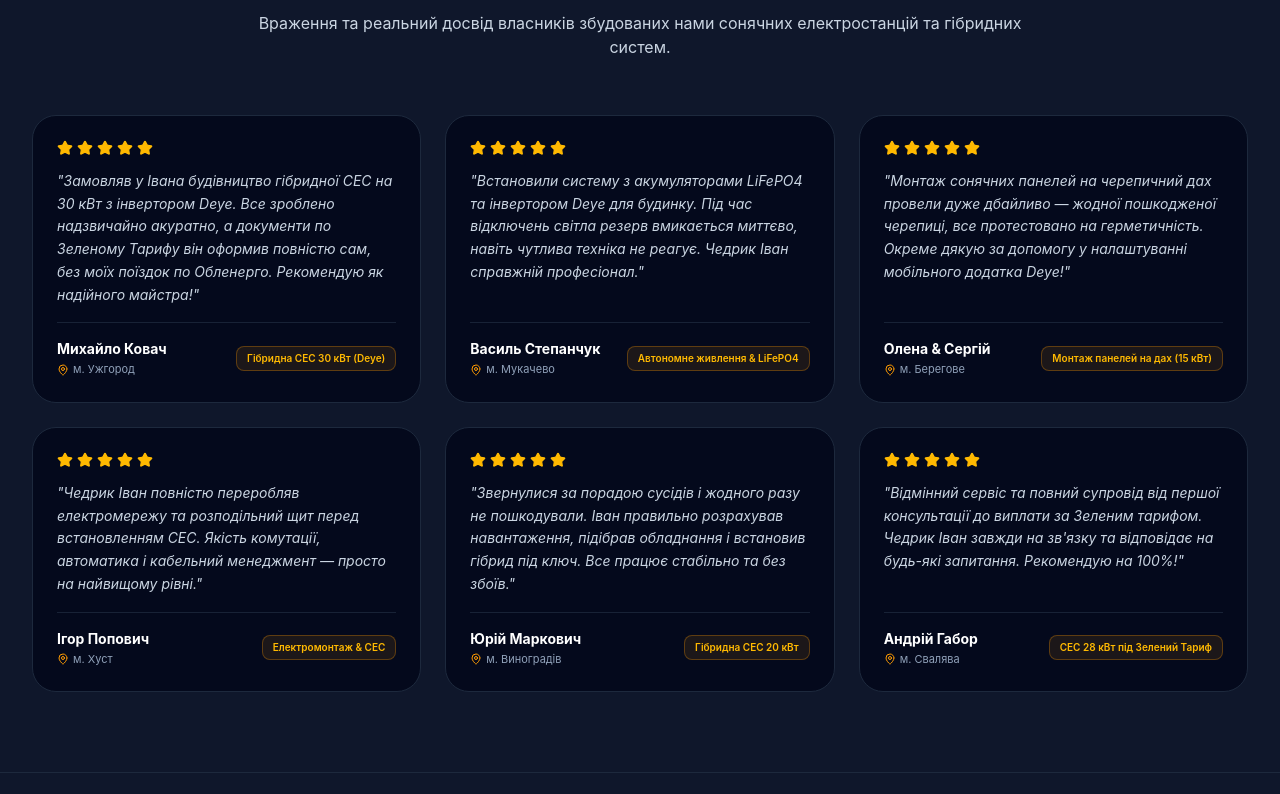
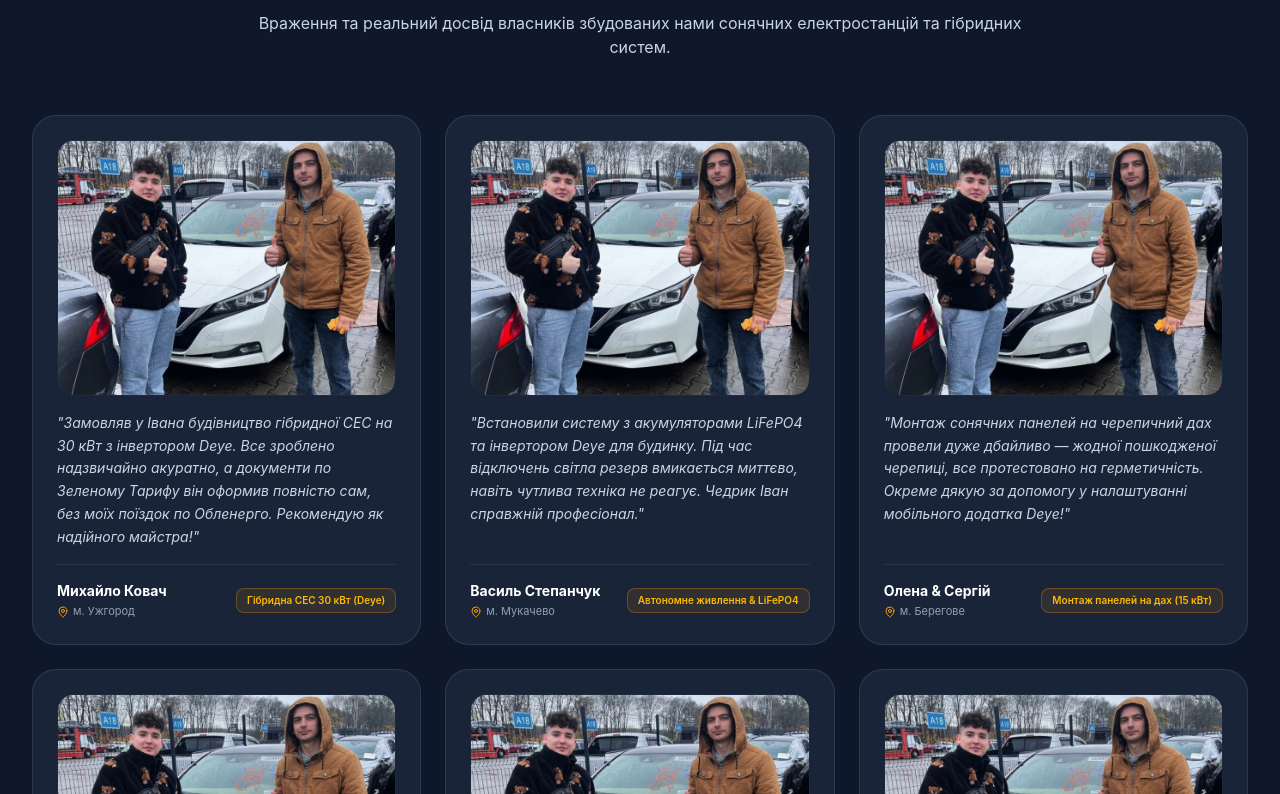
Before and after one commit to ParaskaBohdan/Chedryk_Landing, a React (Vite) app in the folder frontend/: page / in a window 1280 px wide. Shown: the part 4526-5320 px from the top of the page. Built offline with nearby package versions, Linux system fonts and the light colour scheme.

Commit message:
Refactor code structure for improved readability and maintainability

```diff
--- a/frontend/src/components/Testimonials.jsx
+++ b/frontend/src/components/Testimonials.jsx
@@ -1,5 +1,5 @@
 import React from 'react';
-import { Star, MessageSquareQuote, MapPin } from 'lucide-react';
+import { MessageSquareQuote, MapPin } from 'lucide-react';
 
 export default function Testimonials({ theme }) {
   const isDark = theme === 'dark';
@@ -84,17 +84,17 @@ export default function Testimonials({ theme }) {
             <div
               key={item.id}
               className={`flex flex-col justify-between p-5 sm:p-6 rounded-3xl border transition-all duration-300 hover:-translate-y-1 hover:shadow-xl ${
-                isDark ? 'bg-slate-950/80 border-slate-800' : 'bg-white border-slate-200 shadow-md'
+                isDark ? 'bg-slate-800/80 border-slate-700/80 hover:border-amber-400/60' : 'bg-white border-slate-200 shadow-md'
               }`}
             >
-              <div className="space-y-3.5">
-                {/* Top Bar: Stars */}
-                <div className="flex items-center justify-between">
-                  <div className="flex items-center gap-1">
-                    {[...Array(item.rating)].map((_, i) => (
-                      <Star key={i} className="w-4 h-4 fill-amber-400 text-amber-400" />
-                    ))}
-                  </div>
+              <div className="space-y-4">
+                {/* Photo of the installation */}
+                <div className="relative h-64 w-full overflow-hidden rounded-2xl shadow-xs border border-slate-700/20">
+                  <img
+                    src="/review-photo.jpg"
+                    alt="Чедрик Іван монтаж СЕС"
+                    className="w-full h-full object-cover transition-transform duration-500 hover:scale-105"
+                  />
                 </div>
 
                 {/* Comment Body */}
@@ -105,7 +105,7 @@ export default function Testimonials({ theme }) {
 
               {/* Author Footer */}
               <div className={`pt-4 mt-4 border-t flex items-center justify-between gap-3 ${
-                isDark ? 'border-slate-800/80' : 'border-slate-100'
+                isDark ? 'border-slate-700/60' : 'border-slate-100'
               }`}>
                 <div>
                   <h3 className={`font-bold text-xs sm:text-sm ${isDark ? 'text-white' : 'text-slate-900'}`}>
--- a/frontend/src/pages/ServicesPage.jsx
+++ b/frontend/src/pages/ServicesPage.jsx
@@ -51,7 +51,7 @@ export default function ServicesPage({ theme, onOpenConsultation }) {
                 key={service.id}
                 className={`group flex flex-col rounded-2xl border transition-all duration-300 overflow-hidden shadow-md hover:shadow-xl hover:-translate-y-1 ${
                   isDark
-                    ? 'bg-slate-950/80 border-slate-800 hover:border-amber-500/50'
+                    ? 'bg-slate-800/80 border-slate-700/80 hover:border-amber-400/60'
                     : 'bg-white border-slate-200 hover:border-amber-500/50'
                 }`}
               >
@@ -128,10 +128,10 @@ export default function ServicesPage({ theme, onOpenConsultation }) {
 
         {/* Bottom CTA Banner */}
         <div className={`mt-16 p-8 sm:p-10 rounded-3xl border text-center space-y-4 shadow-xl ${
-          isDark ? 'border-slate-800 bg-slate-950/80' : 'border-amber-200 bg-white'
+          isDark ? 'border-slate-700 bg-slate-800/80 text-white' : 'border-slate-300 bg-white'
         }`}>
-          <h3 className="text-xl sm:text-2xl font-extrabold">Бажаєте замовити інженерні послуги?</h3>
-          <p className={`text-xs sm:text-sm max-w-xl mx-auto ${isDark ? 'text-slate-300' : 'text-slate-600'}`}>
+          <h3 className="text-xl sm:text-2xl font-black" style={{ color: isDark ? '#ffffff' : '#000000' }}>Бажаєте замовити інженерні послуги?</h3>
+          <p className="text-xs sm:text-sm font-bold max-w-xl mx-auto" style={{ color: isDark ? '#cbd5e1' : '#000000' }}>
             Отримайте кваліфіковану відповідь інженера щодо монтажу СЕС, підключення Deye або Зеленого Тарифу.
           </p>
           <div className="pt-2">
--- a/frontend/src/pages/TariffsPage.jsx
+++ b/frontend/src/pages/TariffsPage.jsx
@@ -41,10 +41,10 @@ export default function TariffsPage({ theme, onOpenConsultation }) {
 
         {/* Bottom CTA Banner */}
         <div className={`p-8 sm:p-10 rounded-3xl border text-center space-y-4 shadow-xl ${
-          isDark ? 'border-slate-800 bg-slate-950/80' : 'border-amber-200 bg-white'
+          isDark ? 'border-slate-700 bg-slate-800/80 text-white' : 'border-slate-300 bg-white'
         }`}>
-          <h3 className="text-xl sm:text-2xl font-extrabold">Потрібна допомога з Зеленим Тарифом чи ТУ?</h3>
-          <p className={`text-xs sm:text-sm max-w-xl mx-auto ${isDark ? 'text-slate-300' : 'text-slate-600'}`}>
+          <h3 className="text-xl sm:text-2xl font-black" style={{ color: isDark ? '#ffffff' : '#000000' }}>Потрібна допомога з Зеленим Тарифом чи ТУ?</h3>
+          <p className="text-xs sm:text-sm font-bold max-w-xl mx-auto" style={{ color: isDark ? '#cbd5e1' : '#000000' }}>
             Юридичний супровід та подача документів в Обленерго Закарпаття та Франківщини.
           </p>
           <div className="pt-2">
```
Also changed, not shown: frontend/public/review-photo.jpg (added).
